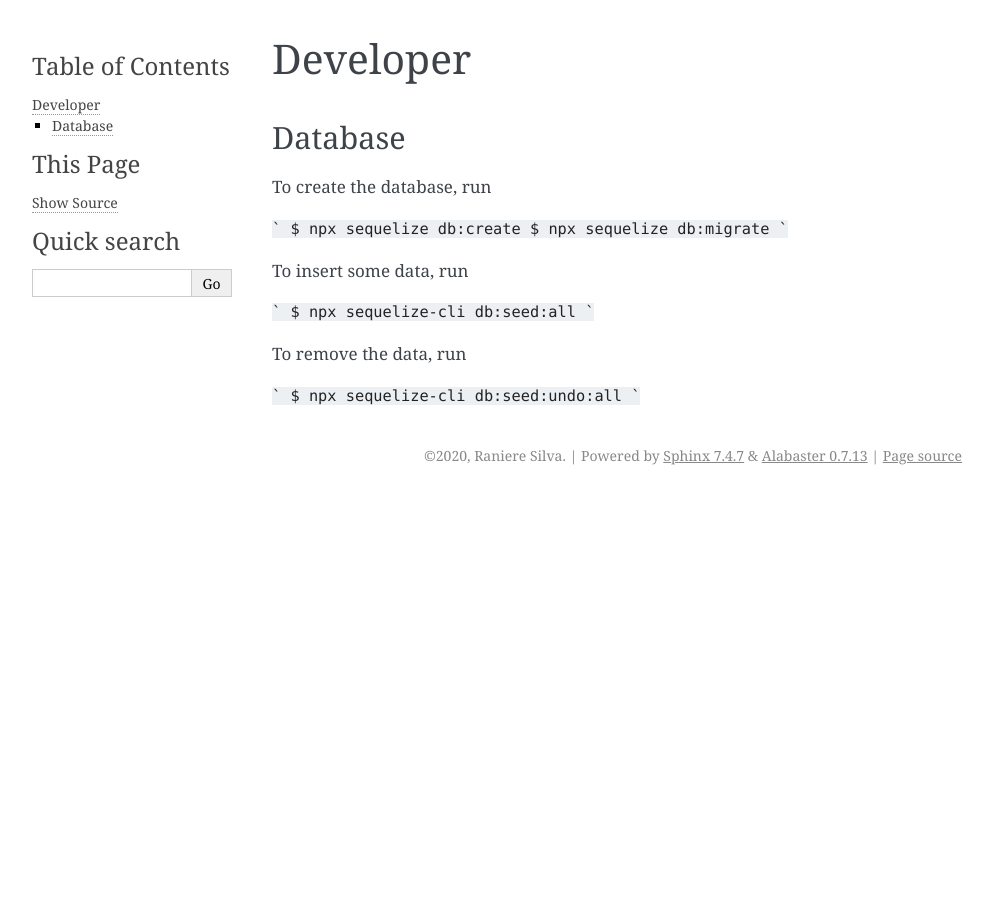
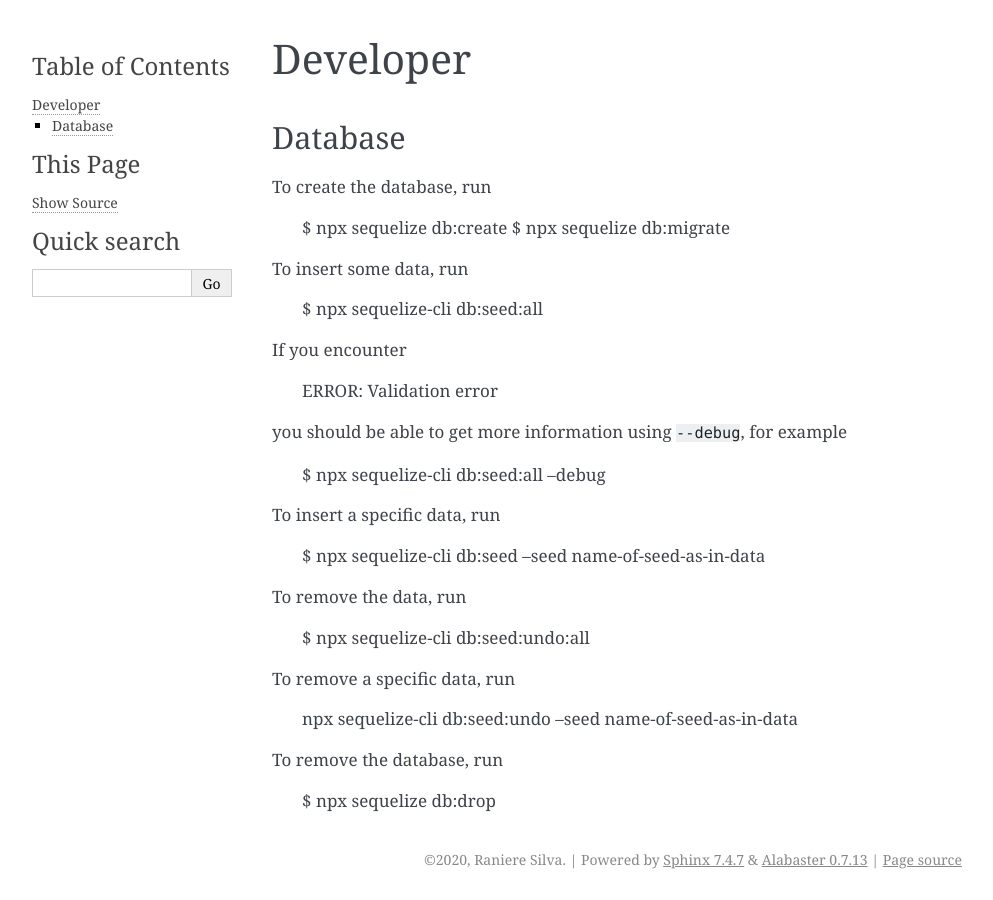
Before and after one commit to CRICDatabase/searchable-image-database-nodejs, a Sphinx documentation site: the page built from docs/developer.rst, in a window 1280 px wide. Shown: the whole page, without its empty margins (148-1141 px from the left). Built offline with Sphinx 7.4.7, drawn with Linux system fonts in a browser that asks for light colours.

Commit message:
Improve Documentation for developers

````diff
--- a/docs/developer.rst
+++ b/docs/developer.rst
@@ -7,21 +7,41 @@ Database
 To create the database,
 run
 
-```
-$ npx sequelize db:create
-$ npx sequelize db:migrate
-```
+
+    $ npx sequelize db:create
+    $ npx sequelize db:migrate
+
 
 To insert some data,
 run
 
-```
-$ npx sequelize-cli db:seed:all
-```
+    $ npx sequelize-cli db:seed:all
+
+If you encounter
+
+    ERROR: Validation error
+
+you should be able to get more information using ``--debug``,
+for example
+
+    $ npx sequelize-cli db:seed:all --debug
+
+To insert a specific data,
+run
+
+    $ npx sequelize-cli db:seed --seed name-of-seed-as-in-data
 
 To remove the data,
 run
 
-```
-$ npx sequelize-cli db:seed:undo:all
-```
+    $ npx sequelize-cli db:seed:undo:all
+
+To remove a specific data,
+run
+
+    npx sequelize-cli db:seed:undo --seed name-of-seed-as-in-data
+
+To remove the database,
+run
+
+    $ npx sequelize db:drop
````
